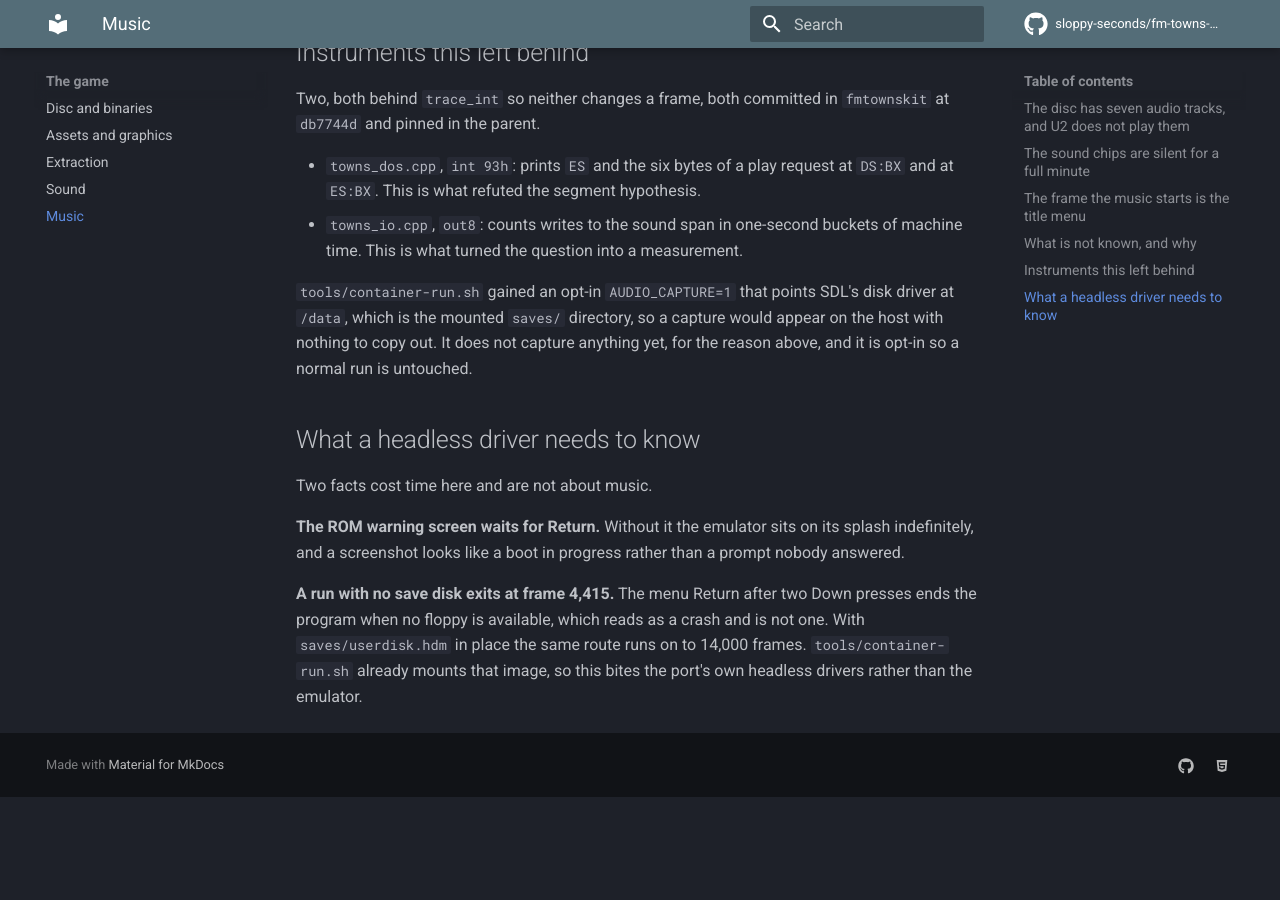
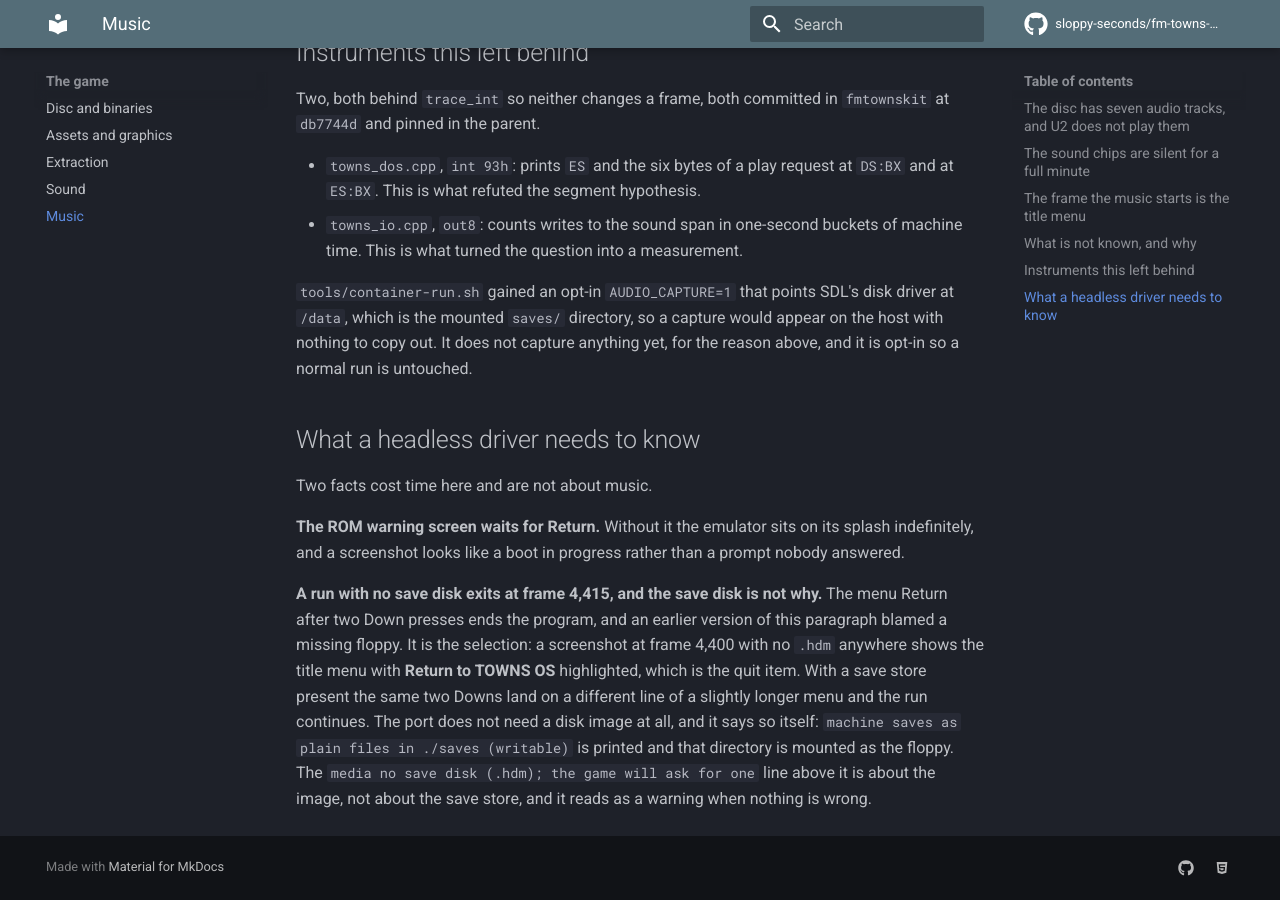
Before and after one commit to sloppy-seconds/fm-towns-ultima, an MkDocs documentation site: the page built from docs/music.md, in a window 1280 px wide and 900 px high, scrolled down 2925 px. Built offline with MkDocs 1.6.1 and Material for MkDocs 9.7.7, drawn with Linux system fonts in a browser that asks for light colours; comment, search, counter and statistics services are not loaded; before the commit the page ends 3722 px from its top, so only the background shows below that.

Commit message:
docs: the save disk was never needed, and the 4,415 exit was the menu
Paul asked whether the port creates its own save disk, and checking rather than recalling showed two things.

It does not need an image. With no .hdm anywhere the port prints 'saves as plain files in ./saves (writable)', creates
the directory and mounts it as the floppy.

And the exit at frame 4,415 that this page blamed on a missing floppy is the menu selection. A screenshot at frame
4,400 with no disk shows the title menu with Return to TOWNS OS highlighted, which is the quit item. The same route
with a save store lands on a different line of a slightly longer menu and continues to 5,800 frames. So the earlier
claim was wrong and is corrected in place.

```diff
--- a/docs/music.md
+++ b/docs/music.md
@@ -136,7 +136,11 @@ Two facts cost time here and are not about music.
 **The ROM warning screen waits for Return.** Without it the emulator sits on its splash indefinitely, and a screenshot
 looks like a boot in progress rather than a prompt nobody answered.
 
-**A run with no save disk exits at frame 4,415.** The menu Return after two Down presses ends the program when no
-floppy is available, which reads as a crash and is not one. With `saves/userdisk.hdm` in place the same route runs on
-to 14,000 frames. `tools/container-run.sh` already mounts that image, so this bites the port's own headless drivers
-rather than the emulator.
+**A run with no save disk exits at frame 4,415, and the save disk is not why.** The menu Return after two Down
+presses ends the program, and an earlier version of this paragraph blamed a missing floppy. It is the selection: a
+screenshot at frame 4,400 with no `.hdm` anywhere shows the title menu with **Return to TOWNS OS** highlighted, which is
+the quit item. With a save store present the same two Downs land on a different line of a slightly longer menu and the
+run continues. The port does not need a disk image at all, and it says so itself: `machine saves as plain files in
+./saves (writable)` is printed and that directory is mounted as the floppy. The `media no save disk (.hdm); the game
+will ask for one` line above it is about the image, not about the save store, and it reads as a warning when nothing is
+wrong.
```
